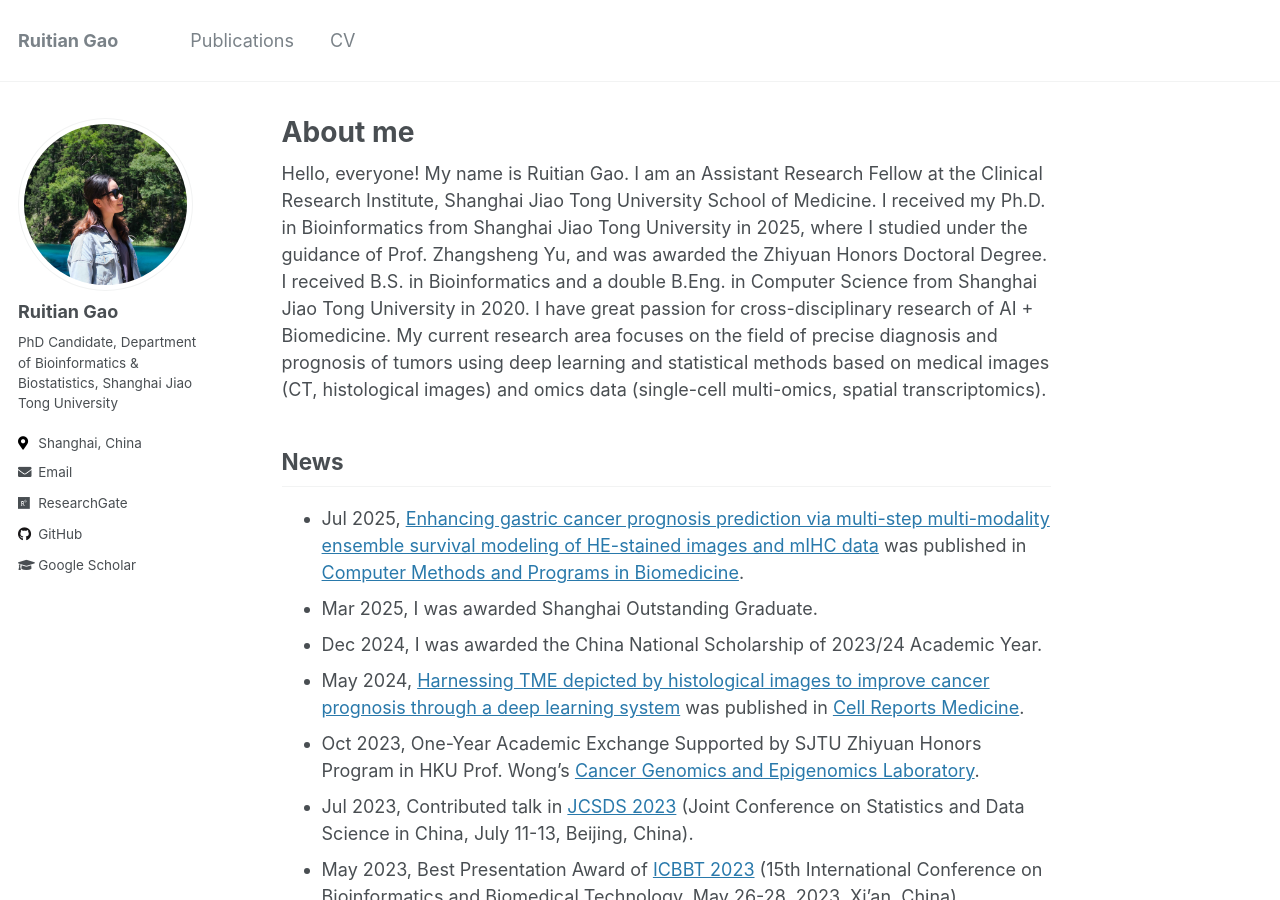
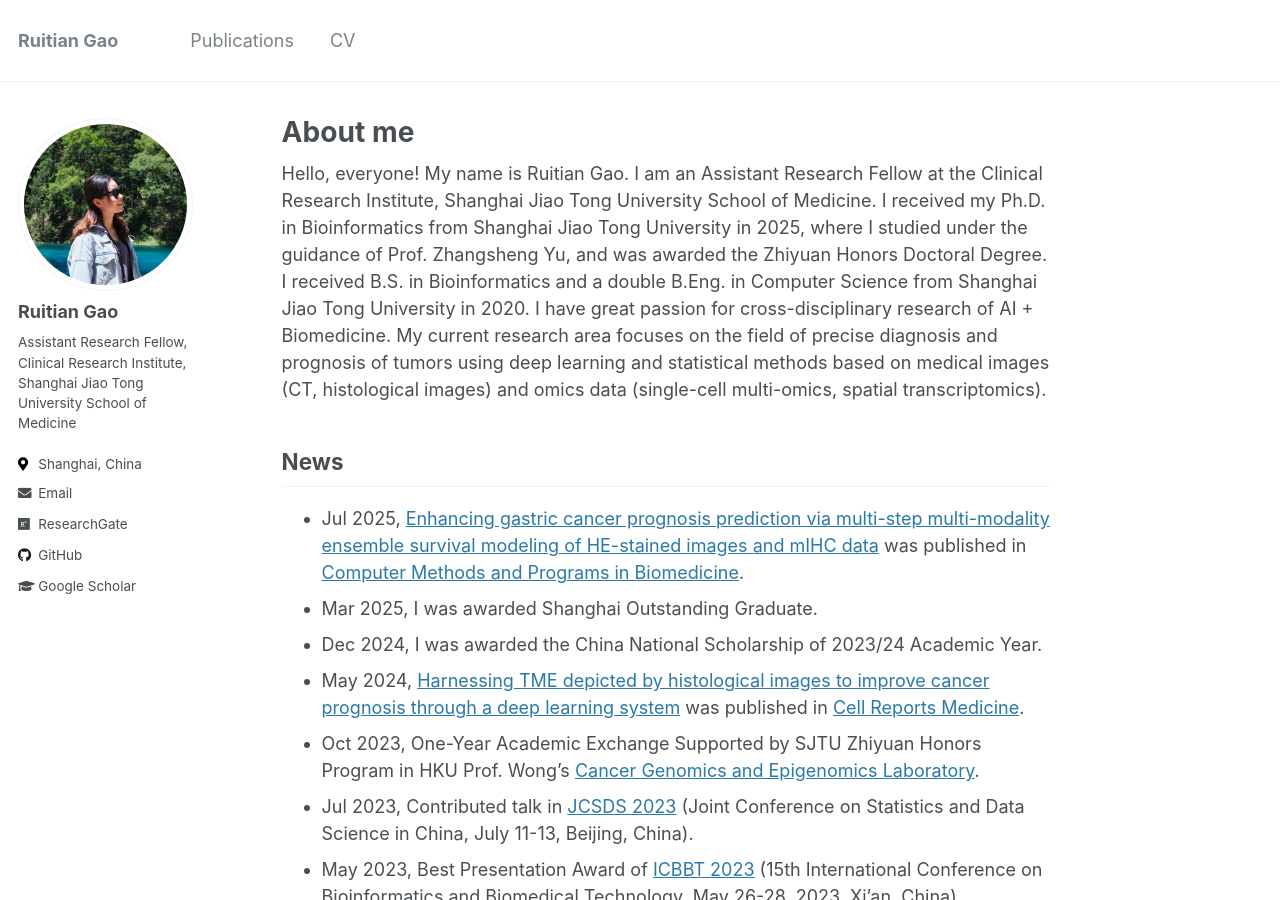
Before and after one commit to ruitian-olivia/ruitian-olivia.github.io, a Jekyll site: the page built from _pages/about.md, in a window 1280 px wide and 900 px high. Built offline with Jekyll 4.4.1, drawn with Linux system fonts in a browser that asks for light colours.

Commit message:
Update _config.yml
Update in Jul 2025

```diff
--- a/_config.yml
+++ b/_config.yml
@@ -84,7 +84,7 @@ analytics:
 author:
   name             : "Ruitian Gao"
   avatar           : "profile.png"
-  bio              : "PhD Candidate, Department of Bioinformatics & Biostatistics, Shanghai Jiao Tong University"
+  bio              : "Assistant Research Fellow, Clinical Research Institute, Shanghai Jiao Tong University School of Medicine"
   location         : "Shanghai, China"
   employer         :
   pubmed           :
```
